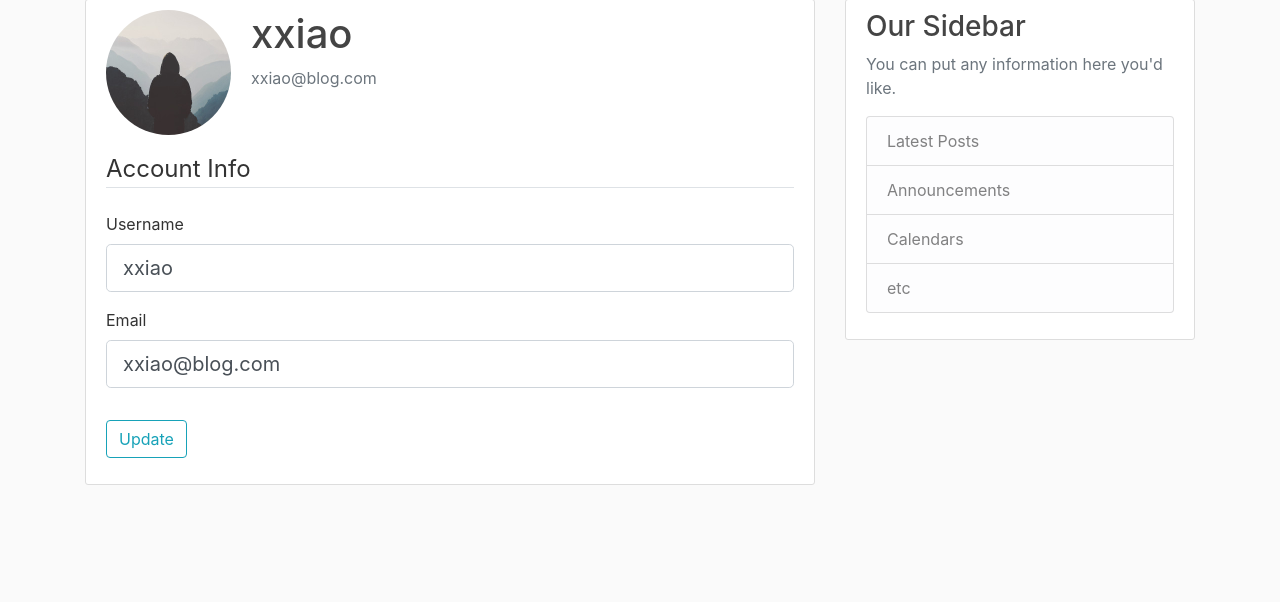
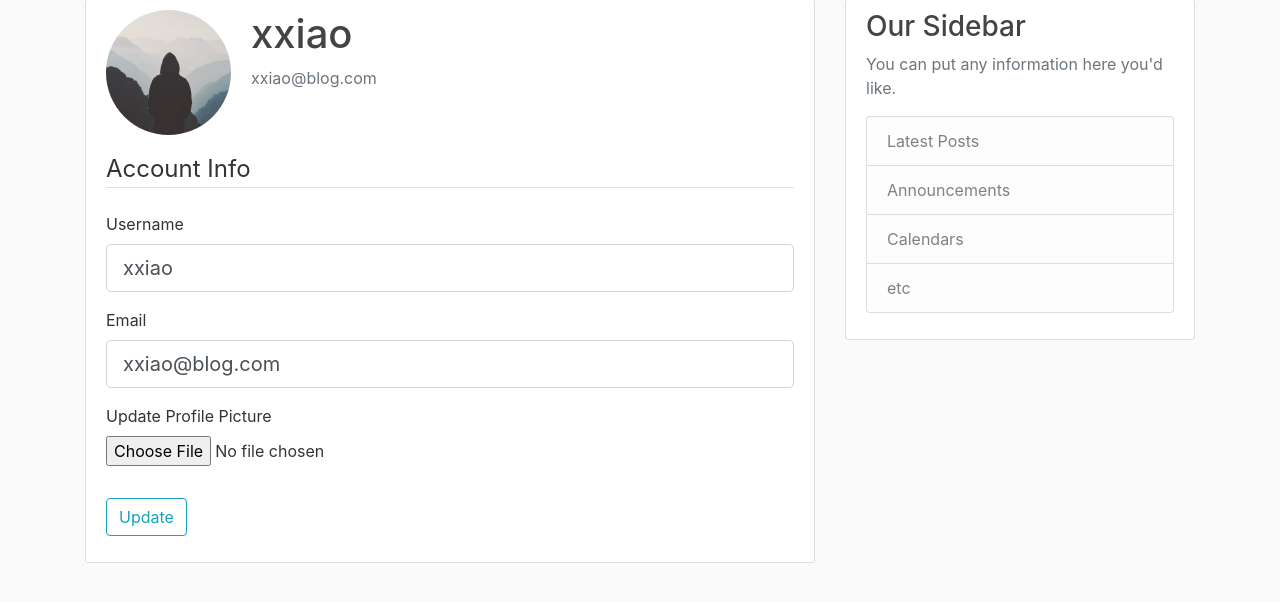
Before and after one commit to xxiao053/Flask_API, a Flask app: page /account in a window 1280 px wide. Shown: the part 81-683 px from the top of the page. Run offline with Flask 3, Linux system fonts and the light colour scheme; a user stored in the database is signed in; some libraries are stand-ins or nearby versions.

Commit message:
Allow user to upload picture

```diff
--- a/flaskblog/forms.py
+++ b/flaskblog/forms.py
@@ -1,4 +1,5 @@
 from flask_wtf import FlaskForm
+from flask_wtf.file import FileField, FileAllowed
 from flask_login import current_user
 from wtforms import StringField, PasswordField, SubmitField, BooleanField
 from wtforms.validators import DataRequired, Length, Email, EqualTo, ValidationError
@@ -36,6 +37,7 @@ class LoginForm(FlaskForm):
 class UpdateAccountForm(FlaskForm):
     username = StringField('Username', validators=[DataRequired(), Length(min=2, max=20)])
     email = StringField('Email', validators=[DataRequired(), Email()])
+    picture = FileField('Update Profile Picture', validators=[FileAllowed(['jpg', 'png'])])
     submit = SubmitField('Update')
 
     def validate_username(self, username):
--- a/flaskblog/routes.py
+++ b/flaskblog/routes.py
@@ -1,3 +1,5 @@
+import os
+import secrets
 from flask import render_template, url_for, flash, redirect, request
 from flaskblog import app, engine, bcrypt, db
 from flaskblog.forms import RegistrationForm, LoginForm, UpdateAccountForm
@@ -74,11 +76,23 @@ def logout():
     logout_user()
     return redirect(url_for('home'))
 
+def save_picture(form_picture):
+    random_hex = secrets.token_hex(8)
+    f_name, f_ext = os.path.splitext(form_picture.filename)  # the file name when user upload their picture
+    picture_fn = random_hex + f_ext  # hash the original file name to avoid potential filename conflict in DB
+    picture_path = os.path.join(app.root_path, 'static/profile_pics', picture_fn)
+    form_picture.save(picture_path)
+    return picture_fn
+
 @app.route("/account", methods=['GET', 'POST'])
 @login_required  # you have to login to access this page
 def account():
     form = UpdateAccountForm()
     if form.validate_on_submit():
+        if form.picture.data:
+            picture_file = save_picture(form.picture.data)  # return hashed filename
+            current_user.image_file = picture_file
+            print("\n\n\nasd\n\n\n")
         current_user.username = form.username.data
         current_user.email = form.email.data
         db.session.commit()  # without this, no change save in db
--- a/flaskblog/templates/account.html
+++ b/flaskblog/templates/account.html
@@ -1,6 +1,6 @@
 {% extends "layout.html" %}
 {% block content %}
-<div class="content-section">
+    <div class="content-section">
       <div class="media">
         <img class="rounded-circle account-img" src="{{ image_file }}">
         <div class="media-body">
@@ -8,12 +8,13 @@
           <p class="text-secondary">{{ current_user.email }}</p>
         </div>
       </div>
-        <form method="POST" action="">
+        <form method="POST" action="" enctype="multipart/form-data">
             {{ form.hidden_tag() }}
             <fieldset class="form-group">
                 <legend class="border-bottom mb-4">Account Info</legend>
                 <div class="form-group">
                     {{ form.username.label(class="form-control-label") }}
+
                     {% if form.username.errors %}
                         {{ form.username(class="form-control form-control-lg is-invalid") }}
                         <div class="invalid-feedback">
@@ -38,10 +39,19 @@
                         {{ form.email(class="form-control form-control-lg") }}
                     {% endif %}
                 </div>
+                <div class="form-group">
+                    {{ form.picture.label() }}
+                    {{ form.picture(class="form-control-file") }}
+                    {% if form.picture.errors %}
+                        {% for error in form.picture.errors %}
+                            <span class="text-danger">{{ error }}</span></br>
+                        {% endfor %}
+                    {% endif %}
+                </div>
             </fieldset>
             <div class="form-group">
                 {{ form.submit(class="btn btn-outline-info") }}
             </div>
         </form>
-</div>
+    </div>
 {% endblock content %}
```
Also changed, not shown: flaskblog/blogsite.db, flaskblog/static/profile_pics/ce522f203bdeb691.png (added), 1 other file.
